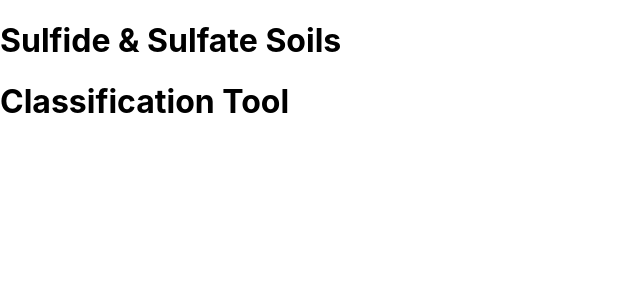
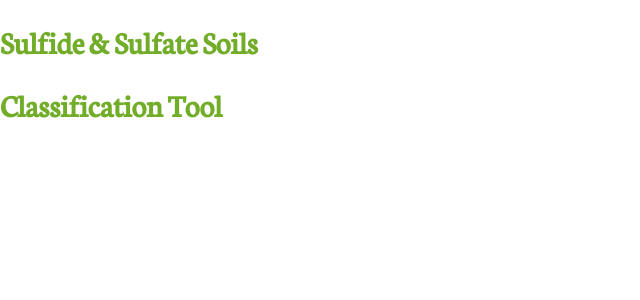
Before and after one commit to CasperKristiansson/AL1523-Digitalisation-and-Innovation-for-Sustainable-Development, a React (Create React App) app: page / in a window 1280 px wide. Shown: the top 300 px of the page, without its empty margins (0-640 px from the left). Built offline with nearby package versions, Linux system fonts and the light colour scheme.

Commit message:
Add basic header styling and font

```diff
--- a/package.json
+++ b/package.json
@@ -12,6 +12,7 @@
     "@types/react-dom": "^18.0.10",
     "react": "^18.2.0",
     "react-dom": "^18.2.0",
+    "react-jss": "^10.9.2",
     "react-scripts": "5.0.1",
     "typescript": "^4.9.5",
     "web-vitals": "^2.1.4"
--- a/public/index.html
+++ b/public/index.html
@@ -18,4 +18,7 @@
     <noscript>You need to enable JavaScript to run this app.</noscript>
     <div id="root"></div>
   </body>
+  <style>
+    @import url('https://fonts.googleapis.com/css2?family=Neuton&display=swap');
+  </style>
 </html>
--- /dev/null
+++ b/src/App.css
@@ -0,0 +1,5 @@
+/* Set the entire background to the color: white */
+body {
+  background-color: white;
+  font-family: 'Neuton', serif;
+}
--- a/src/App.tsx
+++ b/src/App.tsx
@@ -1,5 +1,6 @@
 import React from 'react';
 import { Tool } from './Pages/Tool';
+import './App.css';
 
 function App() {
   return (
--- a/src/Components/header.tsx
+++ b/src/Components/header.tsx
@@ -1,9 +1,19 @@
 import React from 'react';
+import { createUseStyles } from "react-jss"
+
+const useStyles = createUseStyles({
+	Header: {
+		// Set the text color to: 72AD29
+		color: "#72AD29",
+	},
+});
 
 export const Header: React.FC<{}> = (): JSX.Element => {
+	const classes = useStyles();
+
 	return (
 		<>
-			<div className="Header">
+			<div className={classes.Header}>
 				<h1>Sulfide & Sulfate Soils</h1>
 				<h1>Classification Tool</h1>
 			</div>
```
Also changed, not shown: 1 other file (tests, documents, lock files or other folders).
